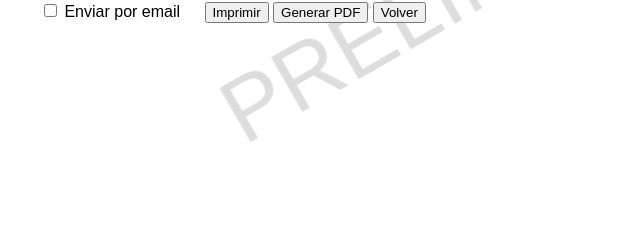
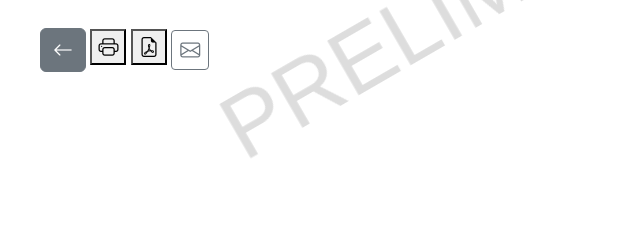
Before and after one commit to ale-1988/manager_repuestos, a Django app: template templates/pedidos/comprobante_preliminar.html in a window 1280 px wide. Shown: the part 350-590 px from the top of the page, without its empty margins (0-640 px from the left). Run offline with Django 5.2, Linux system fonts and the light colour scheme; the template is opened without the code that fills it, so the values that code supplies are empty.

Commit message:
Cambio algunos iconos en Comprobante preliminar

```diff
--- a/templates/pedidos/comprobante_preliminar.html
+++ b/templates/pedidos/comprobante_preliminar.html
@@ -5,7 +5,11 @@
 <html lang="es">
 <head>
 <meta charset="UTF-8">
+<!-- Bootstrap CSS -->
+<link href="https://cdn.jsdelivr.net/npm/bootstrap@5.3.8/dist/css/bootstrap.min.css" rel="stylesheet">
 
+<!-- Bootstrap Icons -->
+<link href="https://cdn.jsdelivr.net/npm/bootstrap-icons@1.13.1/font/bootstrap-icons.min.css" rel="stylesheet">
 <title>
 Comprobante preliminar pedido {{ pedido.id }}
 </title>
@@ -188,22 +192,24 @@ $ {{ total|floatformat:2 }}
 
 <div class="no-print">
 
-<label style="margin-right:20px;">
-    <input type="checkbox" id="chkEmail">
-    Enviar por email
+<a href="{{ request.GET.volver }}"
+   class="btn btn-secondary"
+   title="Volver">
+    <i class="bi bi-arrow-left fs-5"></i>
+</a>
+
+<button onclick="window.print()" title="Imprimir"><i class="bi bi-printer fs-5"></i>
+</button>
+
+<button onclick="generarPDF()" title="Generar PDF"><i class="bi bi-file-earmark-pdf fs-5"></i>
+</button>
+
+<input type="checkbox" class="btn-check" id="chkEmail" autocomplete="off">
+
+<label class="btn btn-outline-secondary btn-sm" for="chkEmail" title="Enviar por email">
+    <i class="bi bi-envelope fs-5"></i>
 </label>
 
-<button onclick="window.print()">
-Imprimir
-</button>
-
-<button onclick="generarPDF()">
-Generar PDF
-</button>
-
-<button onclick="history.back()">
-Volver
-</button>
 
 </div>
 
--- a/templates/pedidos/editar_pedido.html
+++ b/templates/pedidos/editar_pedido.html
@@ -123,7 +123,7 @@
                     {% endif %}
                     <!-- BOTON COMPROBANTE PRELIMINAR -->
                     {% if pedido.estado == "BORRADOR" or pedido.estado == "CREADO" or pedido.estado == "CONFIRMADO" %}
-                        <a href="{% url 'pedidos:comprobante_preliminar' pedido.id %}"
+                        <a href="{% url 'pedidos:comprobante_preliminar' pedido.id %}?volver={% url 'pedidos:editar' pedido.id %}"
                         class="btn btn-outline-dark btn-sm"
                         target="_blank"
                         title="Comprobante preliminar">
```
